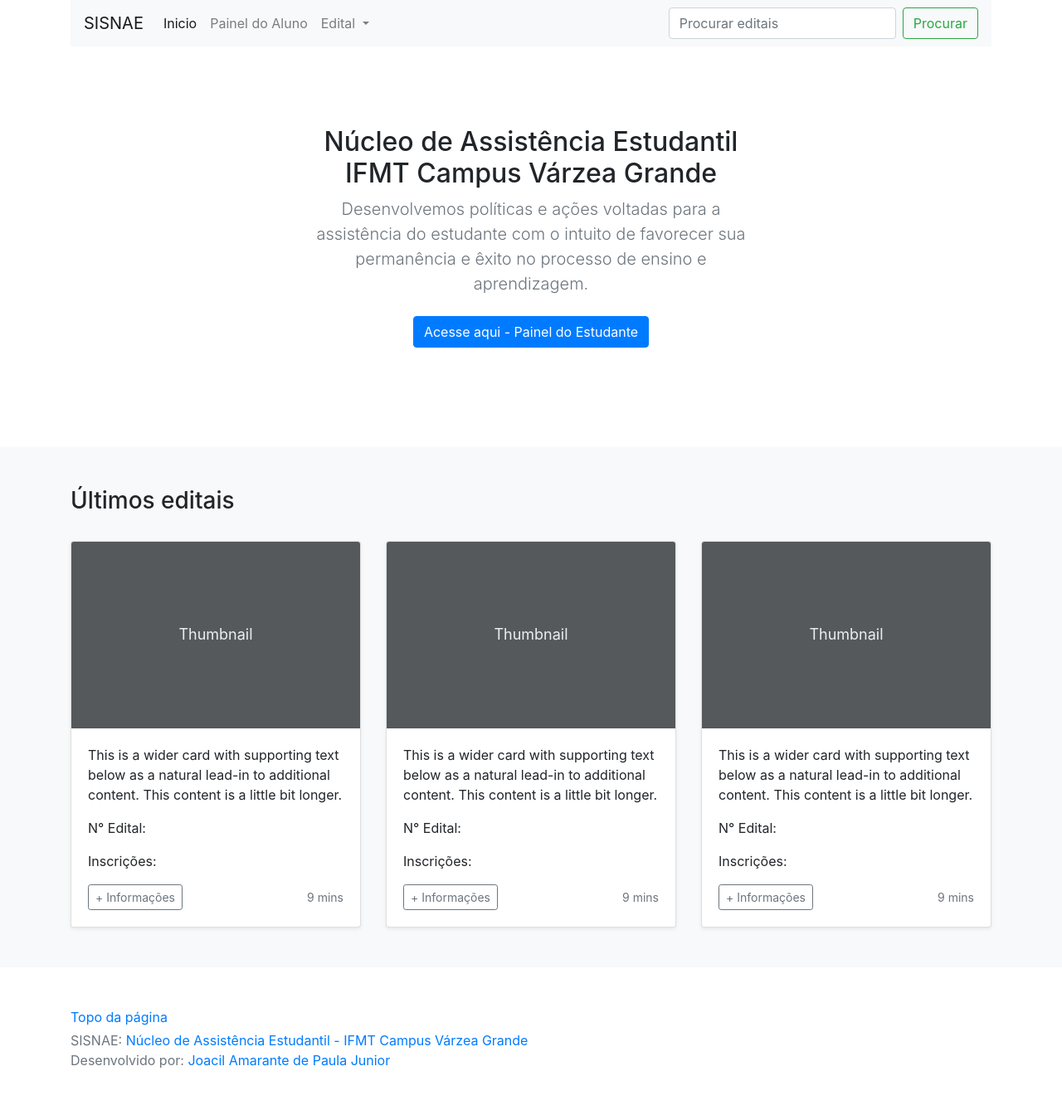
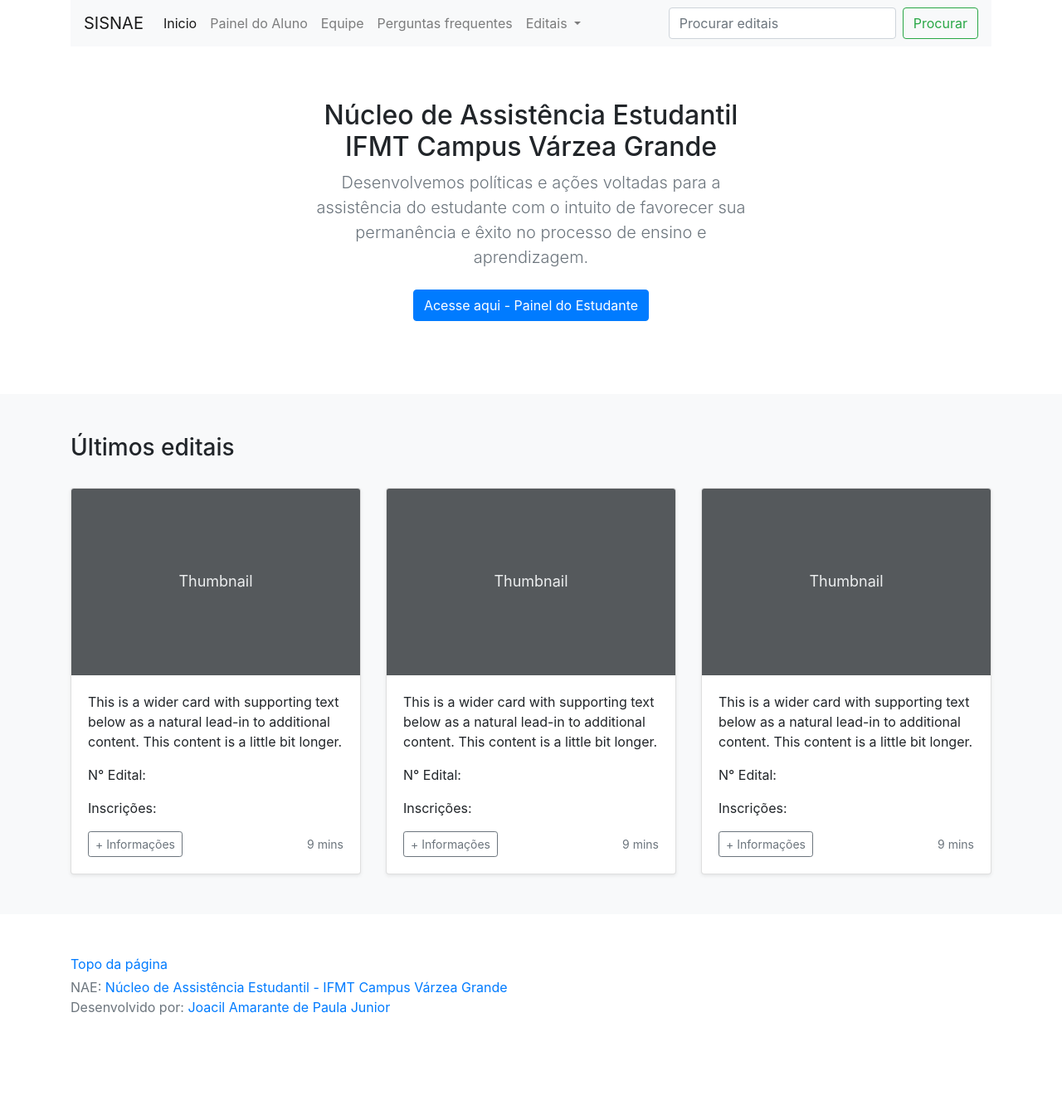
Before and after one commit to amarantejoacil/sisnae, a Django app: page / in a window 1280 px wide. Shown: the whole page at 83% size. After the commit the page ends 1223 px from the top, so only its background shows below. Run offline with Django 3.2, Linux system fonts and the light colour scheme; some libraries are stand-ins or nearby versions.

Commit message:
adicionando mais menu

```diff
--- a/core/templates/index.html
+++ b/core/templates/index.html
@@ -48,9 +48,16 @@
       <li class="nav-item">
         <a class="nav-link" href="#">Painel do Aluno</a>
       </li>
+       <li class="nav-item">
+        <a class="nav-link" href="#">Equipe</a>
+      </li>
+      </li>
+       <li class="nav-item">
+        <a class="nav-link" href="#">Perguntas frequentes</a>
+      </li>
       <li class="nav-item dropdown">
         <a class="nav-link dropdown-toggle" href="#" id="navbarDropdown" role="button" data-toggle="dropdown" aria-haspopup="true" aria-expanded="false">
-          Edital
+          Editais
         </a>
         <div class="dropdown-menu" aria-labelledby="navbarDropdown">
           <a class="dropdown-item" href="#">Editais - Inscrições abertas</a>
@@ -61,6 +68,7 @@
           -->
         </div>
       </li>
+
       <!--
       <li class="nav-item">
         <a class="nav-link disabled" href="#" tabindex="-1" aria-disabled="true">Disabled</a>
@@ -81,7 +89,7 @@
 
 <main>
 
-  <section class="py-5 text-center container">
+  <section class="py-3 text-center container">
     <div class="row py-lg-5">
       <div class="col-lg-6 col-md-8 mx-auto">
         <h2 class="fw-light">Núcleo de Assistência Estudantil  IFMT Campus Várzea Grande</h2>
@@ -166,7 +174,7 @@
     <p class="float-end mb-1">
       <a href="#">Topo da página</a>
     </p>
-    <p class="mb-0">SISNAE: <a  href="http://vgd.ifmt.edu.br/conteudo/pagina/nae-nucleo-de-assistencia-estudantil-informacoes/" target="_blank">Núcleo de Assistência Estudantil - IFMT Campus Várzea Grande</a></p>
+    <p class="mb-0">NAE: <a  href="http://vgd.ifmt.edu.br/conteudo/pagina/nae-nucleo-de-assistencia-estudantil-informacoes/" target="_blank">Núcleo de Assistência Estudantil - IFMT Campus Várzea Grande</a></p>
     <p class="mb-0">Desenvolvido por: <a  href="http://lattes.cnpq.br/2923700707849440" target="_blank">Joacil Amarante de Paula Junior</a></p>
   </div>
 </footer>
```
